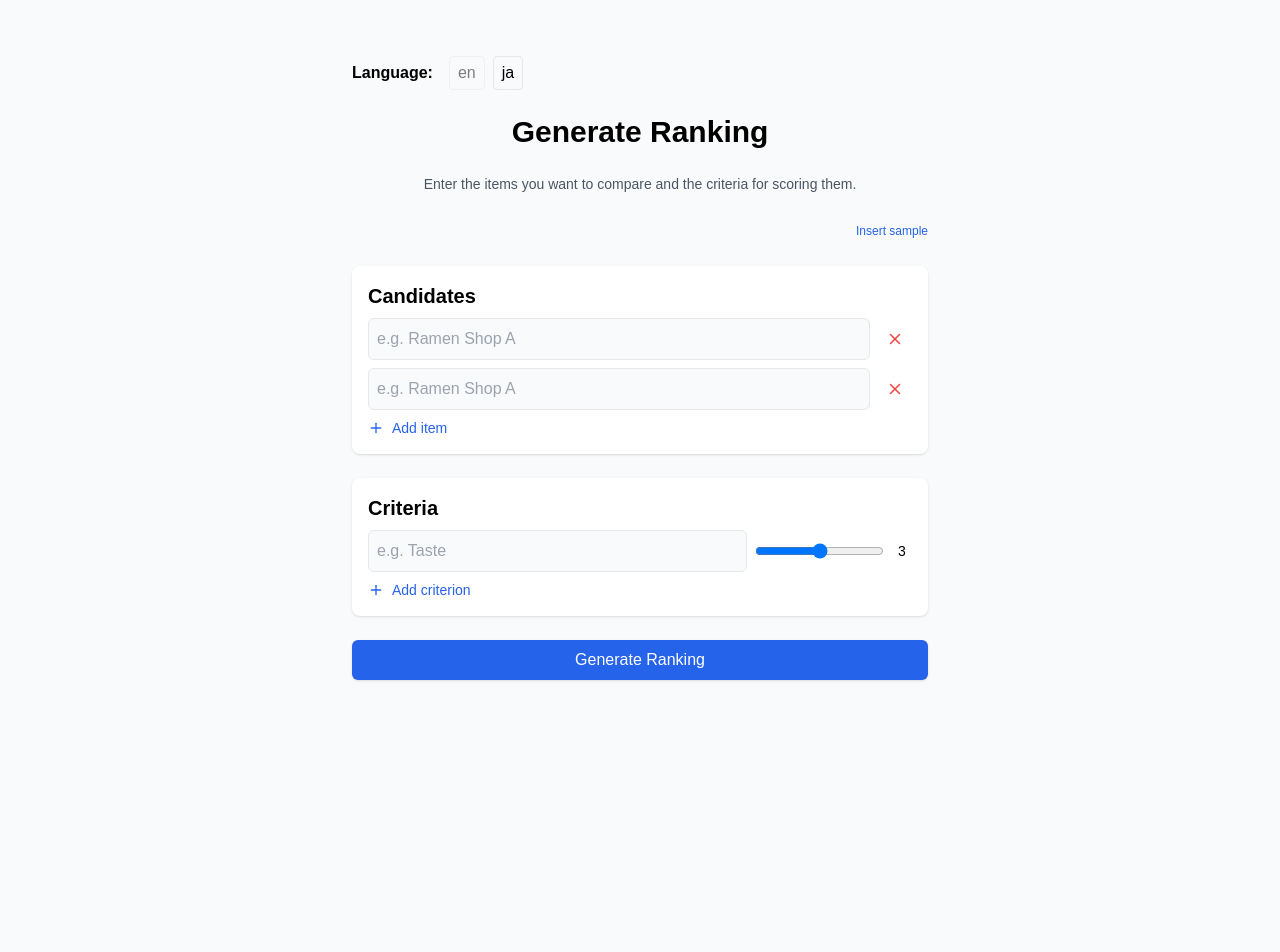
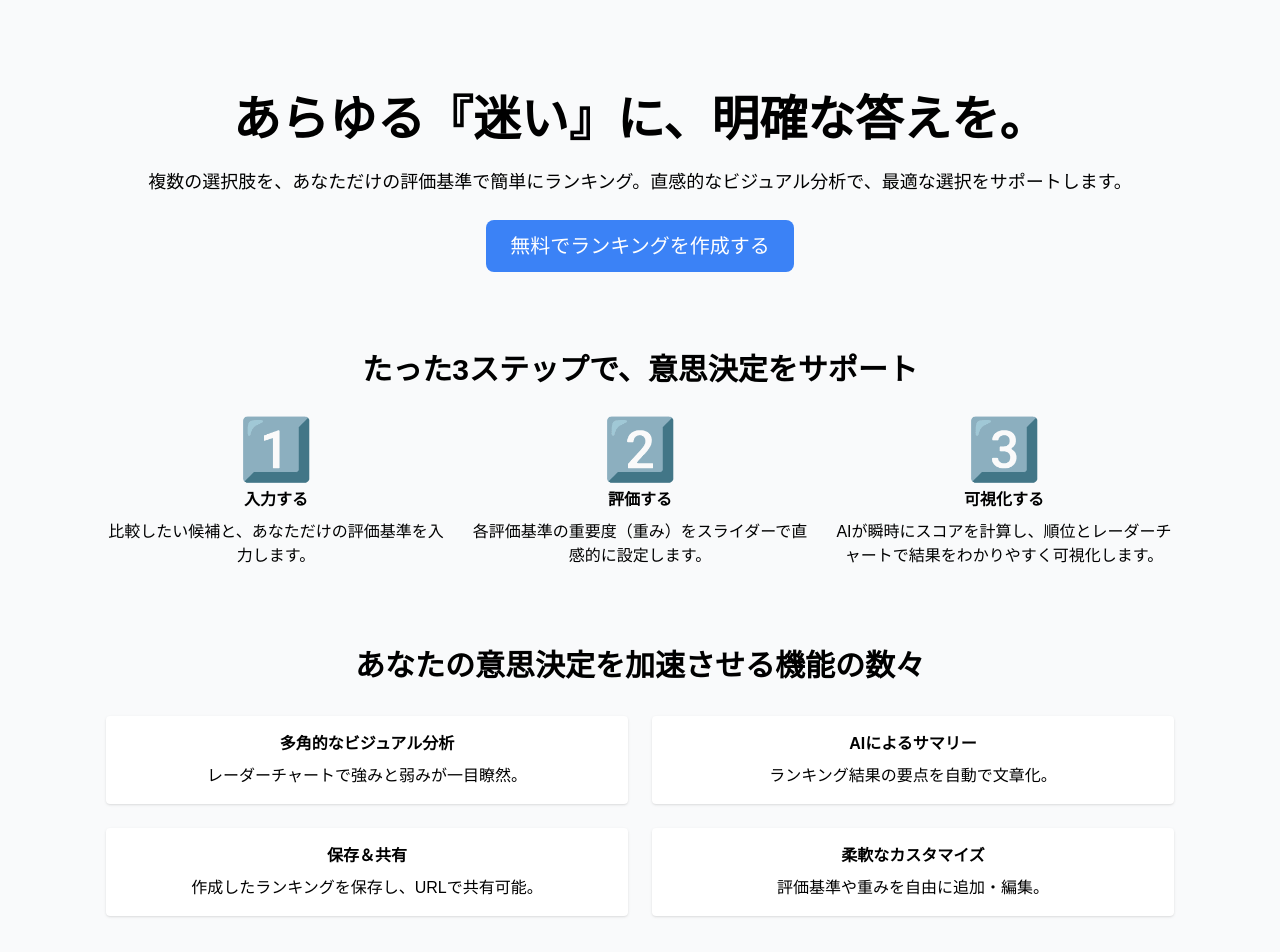
Before and after one commit to shira-shin/ranking-app-a, a Next.js app in the folder web/: page / in a window 1280 px wide. Shown: the top 952 px of the page. Before the commit the page ends 800 px from the top, so only its background shows below. Built offline with nearby package versions, Linux system fonts and the light colour scheme; no server answers.

Commit message:
Add landing page, share feature, and layout redesign

```diff
--- a/web/components/CriteriaRadar.tsx
+++ b/web/components/CriteriaRadar.tsx
@@ -22,9 +22,10 @@ ChartJS.register(
 
 interface Props {
   results: RankingItem[];
+  full?: boolean;
 }
 
-const CriteriaRadar: FC<Props> = ({ results }) => {
+const CriteriaRadar: FC<Props> = ({ results, full }) => {
   if (!results || results.length === 0) return null;
   const criteria = Object.keys(results[0].reasons ?? {});
   if (criteria.length === 0) return <p>No criteria data</p>;
@@ -46,7 +47,7 @@ const CriteriaRadar: FC<Props> = ({ results }) => {
   const data = { labels: criteria, datasets };
 
   return (
-    <div className="max-w-md mx-auto">
+    <div className={full ? 'max-w-full mx-auto' : 'max-w-md mx-auto'}>
       <Radar data={data} />
     </div>
   );
--- a/web/components/RankCard.tsx
+++ b/web/components/RankCard.tsx
@@ -14,7 +14,7 @@ const RankCard: FC<Props> = ({ name, score, rank, reasons }) => {
   const borderColor = rank <= 3 ? medalClasses[rank - 1] : 'gray';
   return (
     <div
-      className={`relative card hover:shadow-lg transition animate-fadeIn border-l-4 ${rank <= 3 ? 'scale-[1.03]' : ''}`}
+      className={`relative card flex hover:shadow-lg transition animate-fadeIn border-l-4 ${rank <= 3 ? 'scale-[1.03]' : ''}`}
       style={{ borderColor: borderColor }}
     >
       <div
@@ -26,10 +26,13 @@ const RankCard: FC<Props> = ({ name, score, rank, reasons }) => {
           {t('rank')} {rank}
         </div>
       </div>
-      <h2 className="text-xl font-bold mb-2">{name || 'N/A'}</h2>
-      <p className="text-xl font-extrabold mb-2">{t('score')}: {score ?? '-'}</p>
+      <div className="w-1/3 pr-4 border-r">
+        <h2 className="text-2xl font-bold mb-2">{name || 'N/A'}</h2>
+        <p className="text-xl font-extrabold">{t('score')}: {score ?? '-'}</p>
+      </div>
+      <div className="w-2/3 pl-4">
         {reasons && Object.keys(reasons).length > 0 && (
-        <ul className="list-disc list-inside space-y-2 mt-2 text-sm">
+          <ul className="list-disc list-inside space-y-2 text-sm">
             {Object.entries(reasons).map(([k, v]) => (
               <li key={k} className="bg-gray-50 rounded px-2 py-2 shadow">
                 <span className="font-semibold mr-2">{k}:</span>
@@ -39,6 +42,7 @@ const RankCard: FC<Props> = ({ name, score, rank, reasons }) => {
           </ul>
         )}
       </div>
+    </div>
   );
 };
 
--- /dev/null
+++ b/web/components/ShareButton.tsx
@@ -0,0 +1,28 @@
+import { useTranslations } from 'next-intl';
+
+export default function ShareButton({ data }: { data: any }) {
+  const t = useTranslations();
+
+  const handleShare = async () => {
+    try {
+      const apiUrl = process.env.NEXT_PUBLIC_API_URL || 'http://localhost:8000';
+      const res = await fetch(`${apiUrl}/history`, {
+        method: 'POST',
+        headers: { 'Content-Type': 'application/json' },
+        body: JSON.stringify(data),
+      });
+      const saved = await res.json();
+      const url = `${window.location.origin}/results?id=${saved.id}`;
+      await navigator.clipboard.writeText(url);
+      alert(`URL copied: ${url}`);
+    } catch (e) {
+      alert('Share failed');
+    }
+  };
+
+  return (
+    <button className="btn btn-primary" onClick={handleShare}>
+      {t('share')}
+    </button>
+  );
+}
--- a/web/globals.css
+++ b/web/globals.css
@@ -6,7 +6,7 @@
 
 @layer base {
   body {
-    @apply p-4 font-sans bg-background;
+    @apply p-4 font-sans bg-background text-[16px];
   }
 }
 
--- a/web/messages/en.json
+++ b/web/messages/en.json
@@ -32,4 +32,5 @@
   "cardView": "Card View",
   "tableView": "Table View",
   "visualAnalysis": "Visual Analysis"
+  ,"share": "Share"
 }
--- a/web/messages/ja.json
+++ b/web/messages/ja.json
@@ -32,4 +32,5 @@
   "cardView": "カード表示",
   "tableView": "テーブル表示",
   "visualAnalysis": "ビジュアル分析"
+  ,"share": "共有"
 }
--- a/web/pages/index.tsx
+++ b/web/pages/index.tsx
@@ -1,133 +1,58 @@
-import { useState } from 'react';
-import { useRouter } from 'next/router';
-import { useTranslations } from 'next-intl';
-import LanguageSwitcher from '../components/LanguageSwitcher';
-import CandidateInputs from '../components/CandidateInputs';
-import CriteriaInputs, { Criterion } from '../components/CriteriaInputs';
-import Spinner from '../components/Spinner';
+import Link from 'next/link';
 
 export default function Home() {
-  const t = useTranslations();
-  const router = useRouter();
-  const [candidates, setCandidates] = useState<string[]>(['', '']);
-  const [criteria, setCriteria] = useState<Criterion[]>([{ name: '', weight: 3 }]);
-  const [error, setError] = useState('');
-  const [loading, setLoading] = useState(false);
-
-  const insertSample = () => {
-    setCandidates(['ラーメン屋A', 'ラーメン屋B', 'ラーメン屋C']);
-    setCriteria([
-      { name: '味', weight: 5 },
-      { name: '値段', weight: 4 },
-      { name: 'アクセス', weight: 3 },
-    ]);
-  };
-
-  const apiUrl = process.env.NEXT_PUBLIC_API_URL || 'http://localhost:8000';
-
-  const handleSubmit = async () => {
-    if (candidates.some((c) => !c.trim()) || criteria.some((c) => !c.name.trim())) {
-      setError(t('fillError'));
-      return;
-    }
-    setError('');
-    setLoading(true);
-    const prompt = [
-      `Rank the following items: ${candidates.join(', ')}.`,
-      `Criteria with weights: ${criteria
-        .map((c) => `${c.name} (${c.weight})`)
-        .join(', ')}.`,
-      "Return all candidates as JSON {\"rankings\": [{\"name\":\"\",\"score\":0,\"rank\":0,\"reasons\":{}}]}.",
-      "Reasons must be in Japanese."
-    ].join(' ');
-    console.log('prompt', prompt);
-    try {
-      const res = await fetch(`${apiUrl}/rank`, {
-        method: 'POST',
-        headers: { 'Content-Type': 'application/json' },
-        body: JSON.stringify({ prompt, count: candidates.length })
-      });
-      console.log('rank api status', res.status);
-      if (!res.ok) {
-        throw new Error('status ' + res.status);
-      }
-      const data = await res.json();
-      console.log('ranking response', data);
-      let resultArray: any = [];
-      if (Array.isArray(data)) {
-        if (data.length === 1 && data[0]?.rankings) {
-          resultArray = data[0].rankings;
-        } else {
-          resultArray = data;
-        }
-      } else if (Array.isArray(data.results)) {
-        resultArray = data.results;
-      } else if (Array.isArray(data.rankings)) {
-        resultArray = data.rankings;
-      } else {
-        resultArray = [data.results ?? data.rankings ?? data];
-      }
-      if (!resultArray || resultArray.length === 0) {
-        setError(t('noResults'));
-        return;
-      }
-      if (
-        !Array.isArray(resultArray) ||
-        resultArray.some(
-          (r) =>
-            !r || typeof r.name !== 'string' ||
-            r.score === undefined ||
-            r.rank === undefined
-        )
-      ) {
-        setError(t('formatError'));
-        return;
-      }
-      if (typeof window !== 'undefined') {
-        localStorage.setItem('rankingData', JSON.stringify(resultArray));
-      }
-      router.push('/results');
-    } catch (e) {
-      console.error(e);
-      setError(t('fetchError'));
-    } finally {
-      setLoading(false);
-    }
-  };
-
   return (
-    <div className="max-w-[1280px] mx-auto px-4">
-      <div className="max-w-xl mx-auto mt-10 space-y-6">
-        <LanguageSwitcher />
-        <h1 className="text-3xl font-bold text-center">{t('generate')}</h1>
-        <p className="text-center text-sm text-gray-600">{t('instruction')}</p>
-      <div className="text-right">
-        <button
-          type="button"
-          onClick={insertSample}
-          className="text-xs text-blue-600 hover:underline"
-        >
-          {t('sample')}
-        </button>
-      </div>
-      <section className="bg-white p-4 rounded-lg shadow space-y-2">
-        <h2 className="text-xl font-semibold mb-2">{t('candidates')}</h2>
-        <CandidateInputs candidates={candidates} setCandidates={setCandidates} />
+    <div className="max-w-[1100px] mx-auto px-4 text-center space-y-20">
+      <section className="space-y-6 pt-20">
+        <h1 className="text-5xl font-bold">あらゆる『迷い』に、明確な答えを。</h1>
+        <p className="text-lg">複数の選択肢を、あなただけの評価基準で簡単にランキング。直感的なビジュアル分析で、最適な選択をサポートします。</p>
+        <Link href="/create" className="inline-block px-6 py-3 bg-primary text-white rounded-lg hover:bg-primary-dark text-xl">無料でランキングを作成する</Link>
       </section>
-      <section className="bg-white p-4 rounded-lg shadow space-y-2">
-        <h2 className="text-xl font-semibold mb-2">{t('criteria')}</h2>
-        <CriteriaInputs criteria={criteria} setCriteria={setCriteria} />
+      <section className="space-y-8">
+        <h2 className="text-3xl font-bold">たった3ステップで、意思決定をサポート</h2>
+        <div className="grid md:grid-cols-3 gap-6">
+          <div className="space-y-2">
+            <div className="text-6xl">1️⃣</div>
+            <h3 className="font-semibold">入力する</h3>
+            <p>比較したい候補と、あなただけの評価基準を入力します。</p>
+          </div>
+          <div className="space-y-2">
+            <div className="text-6xl">2️⃣</div>
+            <h3 className="font-semibold">評価する</h3>
+            <p>各評価基準の重要度（重み）をスライダーで直感的に設定します。</p>
+          </div>
+          <div className="space-y-2">
+            <div className="text-6xl">3️⃣</div>
+            <h3 className="font-semibold">可視化する</h3>
+            <p>AIが瞬時にスコアを計算し、順位とレーダーチャートで結果をわかりやすく可視化します。</p>
+          </div>
+        </div>
       </section>
-      {error && <p className="text-red-600 text-sm">{error}</p>}
-      <button
-        onClick={handleSubmit}
-        disabled={loading}
-        className="w-full py-2 bg-blue-600 text-white rounded-md shadow hover:bg-blue-700 transition disabled:opacity-50 flex items-center justify-center gap-2"
-      >
-        {loading && <Spinner />}
-        {loading ? t('generating') : t('generate')}
-      </button>
-      </div>
+      <section className="space-y-8">
+        <h2 className="text-3xl font-bold">あなたの意思決定を加速させる機能の数々</h2>
+        <div className="grid md:grid-cols-2 gap-6">
+          <div className="p-4 bg-white rounded shadow">
+            <h3 className="font-semibold mb-2">多角的なビジュアル分析</h3>
+            <p>レーダーチャートで強みと弱みが一目瞭然。</p>
+          </div>
+          <div className="p-4 bg-white rounded shadow">
+            <h3 className="font-semibold mb-2">AIによるサマリー</h3>
+            <p>ランキング結果の要点を自動で文章化。</p>
+          </div>
+          <div className="p-4 bg-white rounded shadow">
+            <h3 className="font-semibold mb-2">保存＆共有</h3>
+            <p>作成したランキングを保存し、URLで共有可能。</p>
+          </div>
+          <div className="p-4 bg-white rounded shadow">
+            <h3 className="font-semibold mb-2">柔軟なカスタマイズ</h3>
+            <p>評価基準や重みを自由に追加・編集。</p>
+          </div>
+        </div>
+      </section>
+      <section className="space-y-6 pb-20">
+        <h2 className="text-3xl font-bold">さあ、あなたの最初のランキングを作りましょう</h2>
+        <Link href="/create" className="inline-block px-6 py-3 bg-primary text-white rounded-lg hover:bg-primary-dark text-xl">無料でランキングを作成する</Link>
+      </section>
     </div>
   );
 }
```
Also changed, not shown: web/pages/create.tsx (added, +133 -0 lines), web/pages/results.tsx (+46 -20 lines), 1 other file (tests, documents, lock files or other folders). Lines whose indentation alone changed are shown as unchanged.
